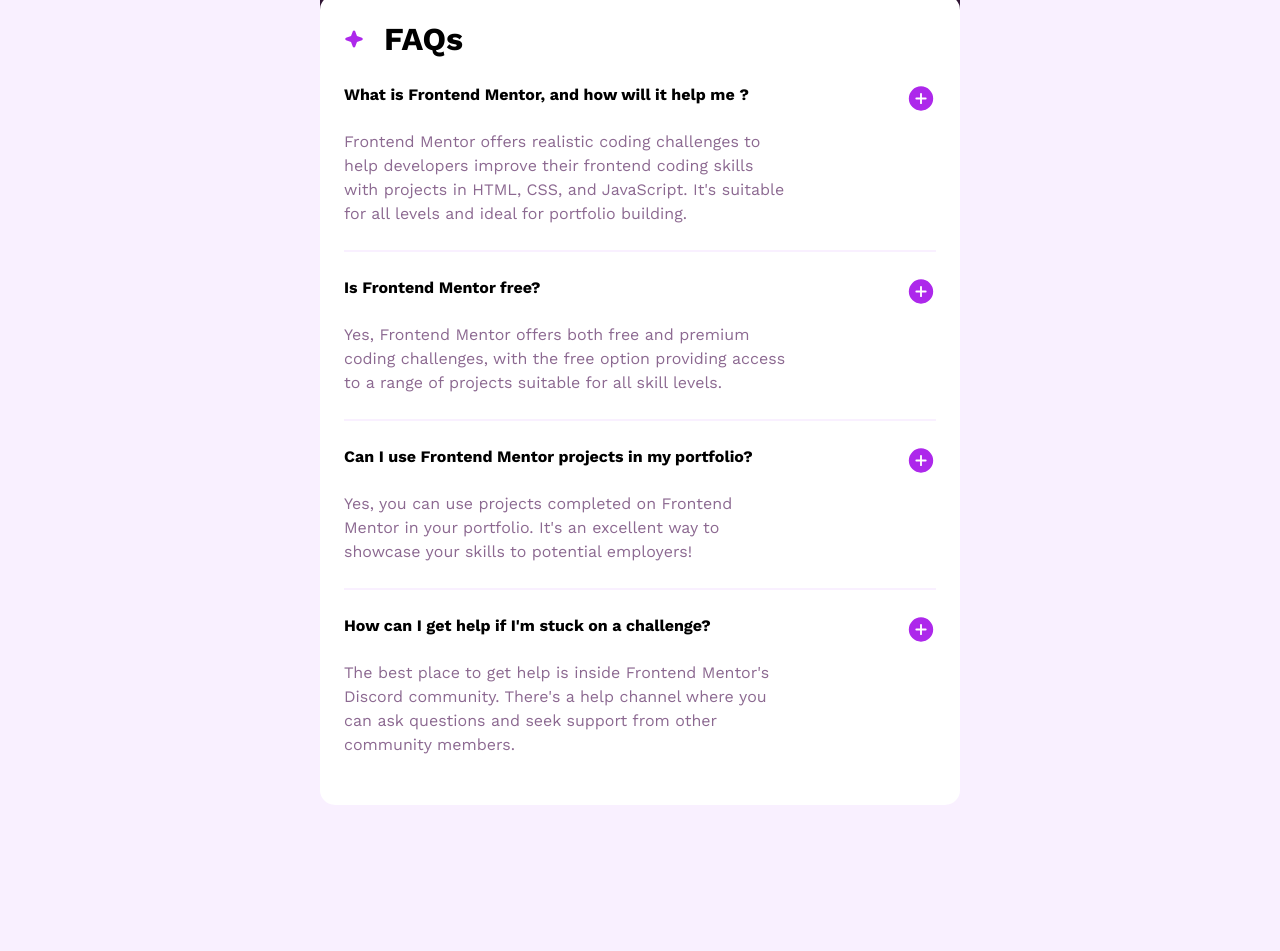
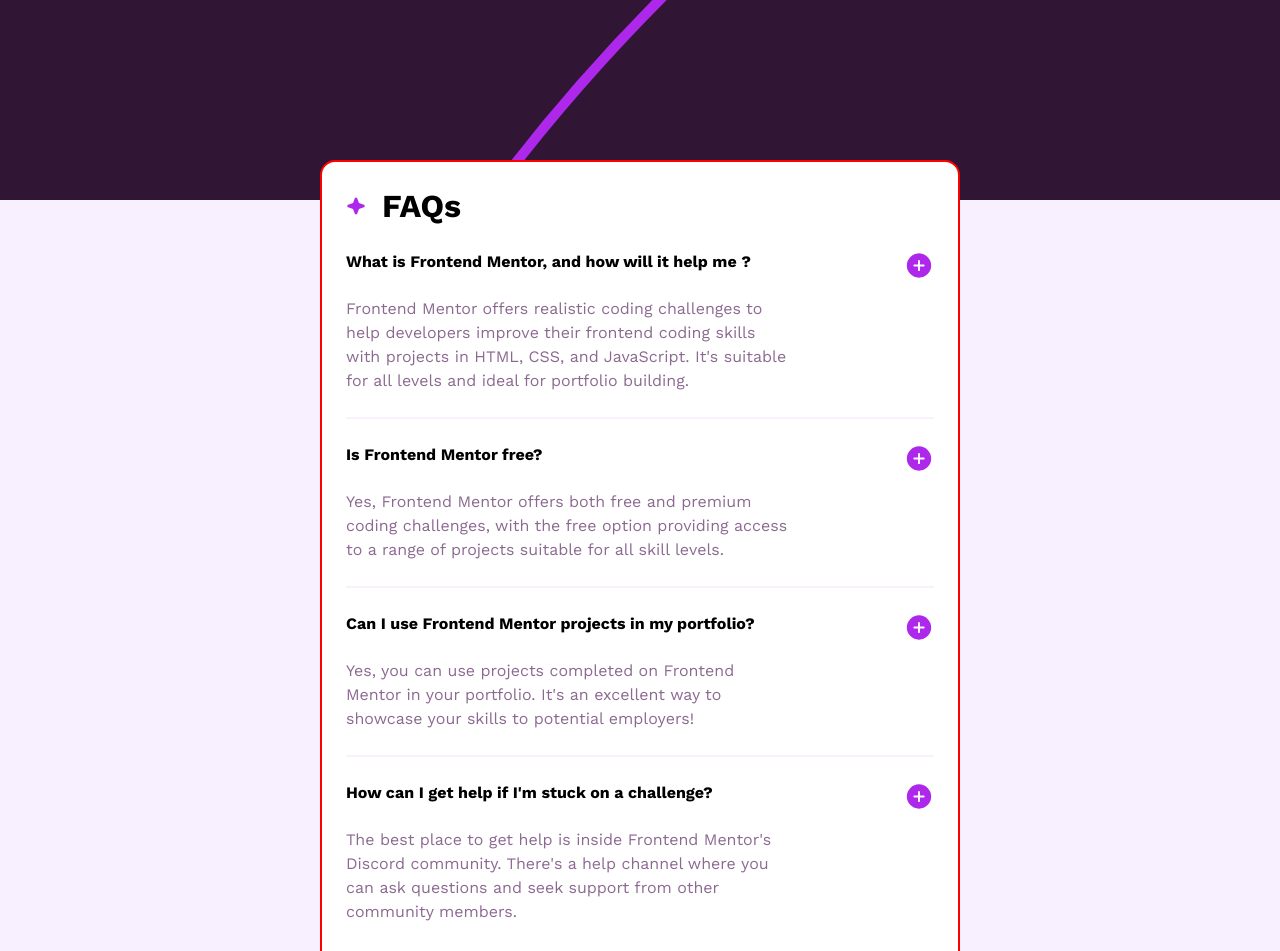
Before and after one commit to fumzy123/faq-accordion-component, a plain HTML site: page index.html in a window 1280 px wide. Shown: the top 951 px of the page. Before the commit the page ends 805 px from the top, so only its background shows below. Drawn offline with nearby package versions, Linux system fonts and the light colour scheme.

Commit message:
Placed the Background Image, Centred the FAQ Container, and added margin to the FAQ section.

```diff
--- a/css/components/faqs.css
+++ b/css/components/faqs.css
@@ -1,20 +1,21 @@
 
 
-.faqs {
+.faqs__container {
     /** Background **/
     background-color: white;
 
     /** Box Model **/
     border-radius: 15px;
     padding: 1.5rem 1.5rem;
+    /* margin-left: 10rem; */
 
     /** Position **/
-    position: absolute;
-    top: 50%;
+    /* position: absolute;
+    top: 60%;
     left: 50%;
-    transform: translate(-50%, -50%)
-
-
+    transform: translate(-50%, -50%); */
+    position: relative;
+    top: -40px;
 
 }
 
@@ -24,7 +25,7 @@
     /** Layout **/
     display: flex;
     align-items: center;
-    gap: 1.25rem;
+    gap: 1rem;
 
 }
 
@@ -75,3 +76,12 @@
     color: hsl(292, 16%, 49%); /* Grayish purple: */
     max-width: 45ch;
 }
+
+
+/** ADD MOBILE RESPONSIVENESS TO THE FAQ COMPONENT **/
+@media(max-width:475px) {
+    .faqs{
+        margin: 0 1rem 0;
+
+    }
+}
--- a/css/components/pattern-wrapper.css
+++ /dev/null
@@ -1,4 +0,0 @@
-
-.pattern-container__img {
-    width: 100%;
-}
--- /dev/null
+++ b/css/components/pattern.css
@@ -0,0 +1,19 @@
+
+/* .pattern-container__img {
+    width: 100%;
+} */
+
+.pattern__wrapper {
+
+    /** Box Model **/
+    height: 200px;
+    /* border: 2px solid green; */
+    /* margin-top: 5rem; */
+
+    /** Background **/
+    background-color: green;
+    background-image: url('../../assets/images/background-pattern-mobile.svg');
+    background-size: cover;
+    background-repeat: no-repeat;
+
+}
--- a/css/styles.css
+++ b/css/styles.css
@@ -5,5 +5,5 @@
 @import url('./modern-normalize.css');
 @import url('./global.css');
 @import url('./components/faqs.css');
-@import url('./components/pattern-wrapper.css');
+@import url('./components/pattern.css');
 @import url('./utils.css');
--- a/css/utils.css
+++ b/css/utils.css
@@ -36,13 +36,15 @@
     /** Box Model for all sections **/
     width: 100%;
     margin-inline: auto;
-    /* border: 2px solid red; */
+    border: 2px solid red;
 }
 
 
 /* MOBILE FIRST PRE-DEFINED MEDIA QUERIES
     being used to modify our container utility class
 */
+
+
 
 /* xs */
 @media (min-width: 475px) {
--- a/index.html
+++ b/index.html
@@ -20,10 +20,10 @@
 </head>
 <body>
 
-  <section class="pattern-container container">
-
-    <img class="pattern-container__img" src="./assets/images/background-pattern-mobile.svg" alt="mobile-background-pattern"/>
-
+  <section class="pattern">
+    <div class="pattern__wrapper">
+      <!-- <img class="" src="./assets/images/background-pattern-mobile.svg" alt="mobile-background-pattern"/> -->
+    </div>
   </section>
 
 
@@ -31,7 +31,9 @@
         faqs__element-name is our element (This is used to define a new element within our section)
         faqs__element--modifier is our modifier (This is used when you want to add a unique style our element)
   -->
-  <section class="faqs container">
+  <section class="faqs">
+
+    <div class="faqs__container container">
 
       <div class="faqs__header">
         <img class="faqs__title-icon" src="./assets/images/icon-star.svg" alt="star-icon"/>
@@ -99,6 +101,9 @@
 
       </ul>
 
+    </div>
+
+
   </section>
 
 
```
Also changed, not shown: 1 other file. Lines whose indentation alone changed are shown as unchanged.
